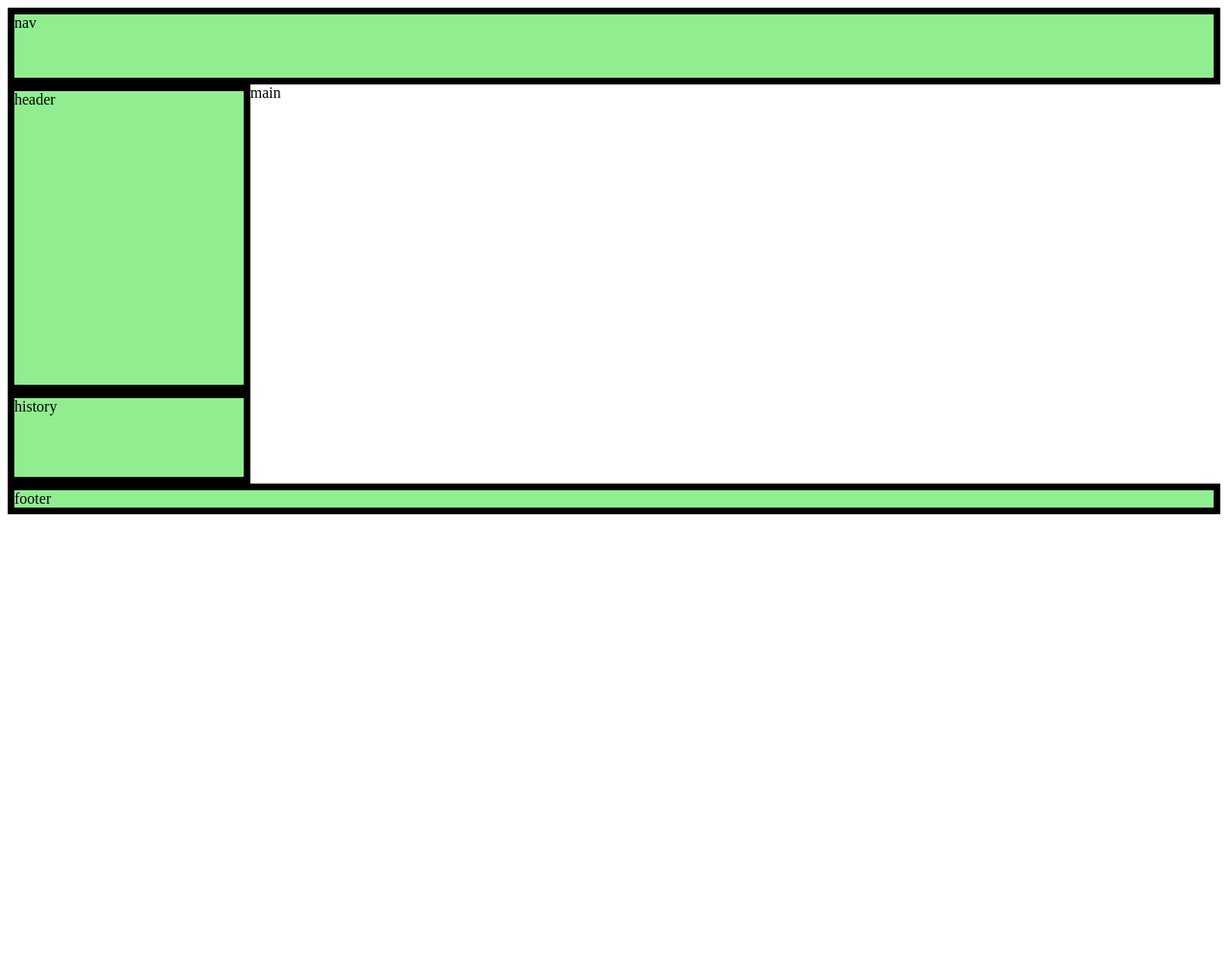
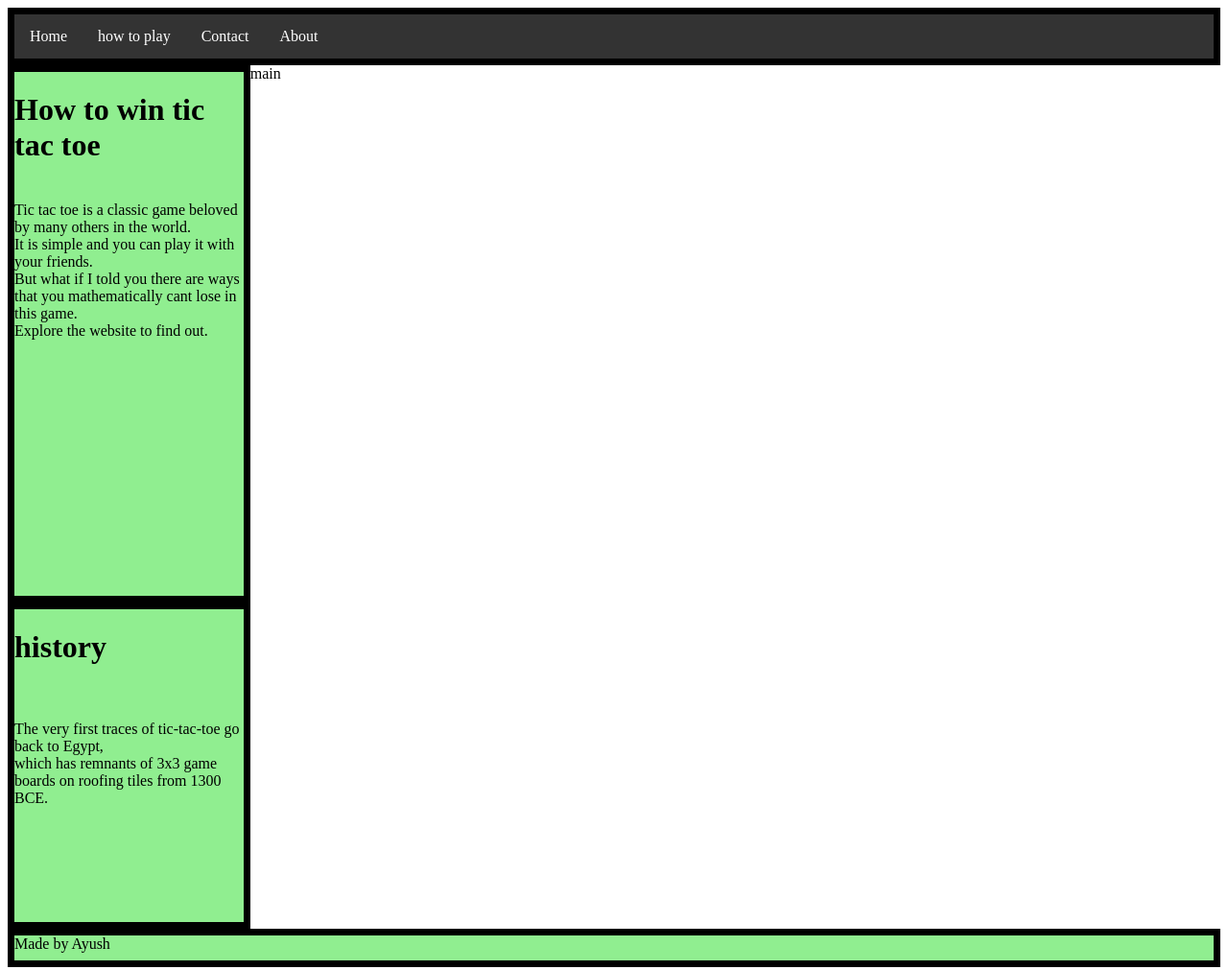
Before and after one commit to Ajeeveraj/practice, a plain HTML site: page index.html in a window 1280 px wide. Shown: the whole page at 96% size. Before the commit the page ends 800 px from the top, so only its background shows below. Drawn offline with Linux system fonts and the light colour scheme.

Commit message:
added lots of changes
added new page

```diff
--- a/index.html
+++ b/index.html
@@ -5,27 +5,73 @@
     <meta name="viewport" content="width=device-width, initial-scale=1.0">
    <link rel="stylesheet" href="style.css">
     <title>How to win Tic tac toe</title>
+    <style>
+        ul {
+          list-style-type: none;
+          margin: 0;
+          padding: 0;
+          overflow: hidden;
+          background-color: #333;
+        }
+
+        li {
+          float: left;
+        }
+
+        li a {
+          display: block;
+          color: white;
+          text-align: center;
+          padding: 14px 16px;
+          text-decoration: none;
+        }
+
+        li a:hover {
+          background-color: #111;
+        }
+        </style>
 </head>
 <body>
 
    <div class="container">
 
       <div class="navigation">
-        nav
+
+        <ul>
+            <li><a class="active" href="#home">Home</a></li>
+            <li><a href="#how-ro-play">how to play</a></li>
+            <li><a href="#contact">Contact</a></li>
+            <li><a href="#about">About</a></li>
+          </ul>
+
+
       </div>
       <div class="header">
-          header
+           <h1>How to win tic tac toe </h1> <br>
+          Tic tac toe is a classic game beloved by many others in the world. <br>
+          It is simple and you can play it with your friends. <br>
+          But what if I told you there are ways that you mathematically cant lose in this game. <br>
+          Explore the website to find out. <br>
       </div>
       <div class="history">
-          history
+         <h1> history</h1> <br>
+          <br>
+          The very first traces of tic-tac-toe go back to Egypt, <br>
+          which has remnants of 3x3 game boards on roofing tiles from 1300 BCE. <br>
       </div>
       <div class="main">
           main
       </div>
       <div class="footer">
-          footer
+          Made by Ayush
       </div>
   </div>
 
+
+
+
+
+
+
 </body>
 </html>
--- a/style.css
+++ b/style.css
@@ -1,7 +1,7 @@
 .container {
     display: grid;
     grid-template-columns: 4fr 16fr;
-    grid-template-rows: 5fr 20fr 6fr 2fr;
+    grid-template-rows: 3fr 28fr 17fr 2fr;
 }
 .navigation {
     grid-column: 1/3;
@@ -10,6 +10,7 @@
     border-width: 7px;
     border-color: black;
     border-style: solid;
+
 }
 .header {
     grid-column: 1/2;
```
Also changed, not shown: how-to-play.html (added).
